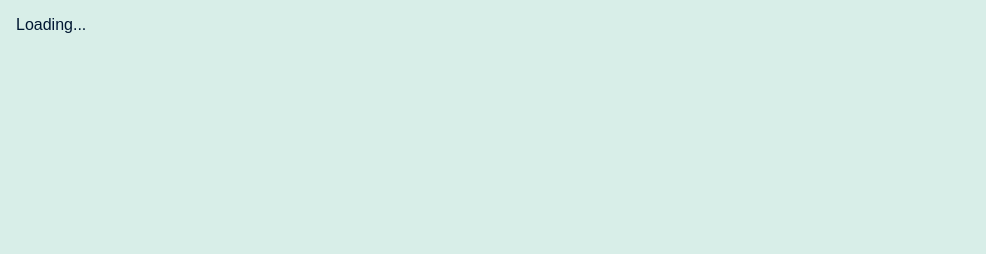
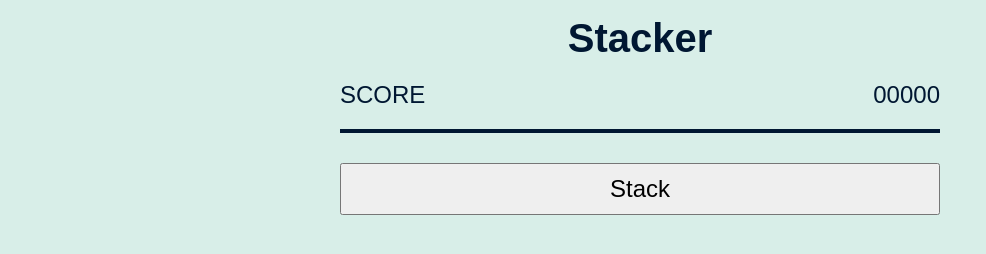
Before and after one commit to adelansari/stacker-2D, a website with bundled scripts: page index.html in a window 1280 px wide. Shown: the whole page, without its empty margins (0-986 px from the left). Built offline with nearby package versions, Linux system fonts and the light colour scheme.

Commit message:
Add HTML structure and corresponding CSS for Stacker

```diff
--- a/index.html
+++ b/index.html
@@ -7,7 +7,26 @@
     <link href="./src/styles/styles.css" rel="stylesheet" />
   </head>
   <body>
-    <div id="app">Loading...</div>
+    <div class="game-container">
+      <header class="game-panel">
+        <h1>Stacker</h1>
+        <div class="score">
+          <span>SCORE</span>
+          <span class="score-counter">00000</span>
+        </div>
+      </header>
+
+      <main class="game-board">
+        <div class="grid"></div>
+        <div class="end-game-screen hidden">
+          <h2 class="end-game-text">Game Over</h2>
+          <button class="btn play-again">Play Again</button>
+        </div>
+      </main>
+
+      <button class="btn btn-full stack">Stack</button>
+    </div>
+
     <script src="./dist/main.js"></script>
   </body>
 </html>
--- a/src/styles/styles.css
+++ b/src/styles/styles.css
@@ -28,3 +28,25 @@ h1 {
   padding: 10px 20px;
   cursor: pointer;
 }
+
+.score {
+  display: flex;
+  justify-content: space-between;
+  font-size: 24px;
+  margin-bottom: 20px;
+}
+
+.game-board {
+  margin-bottom: 20px;
+  border: 2px solid #001732;
+  position: relative;
+}
+
+.btn-full {
+  width: 100%;
+  margin-top: 10px;
+}
+
+.hidden {
+  display: none;
+}
```
